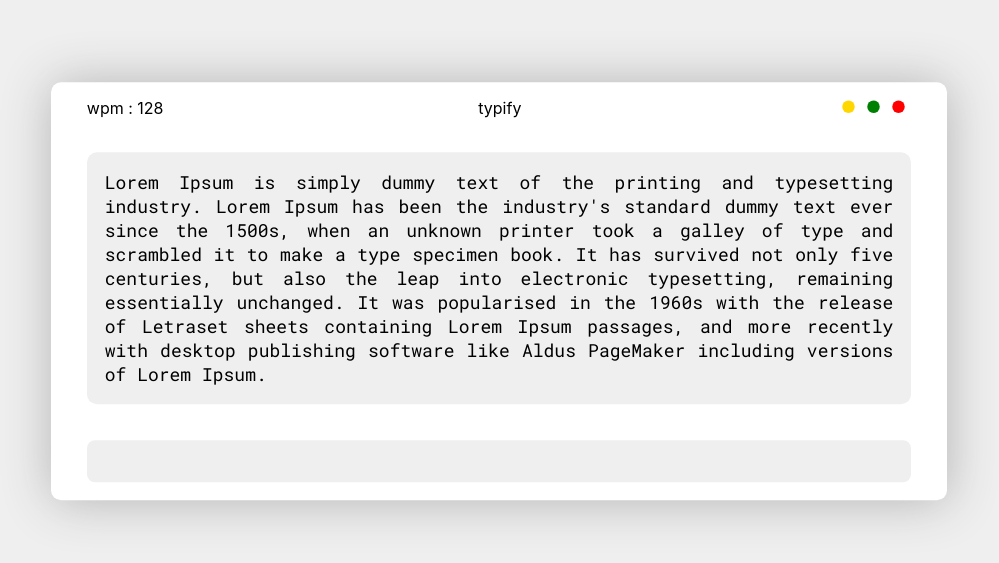
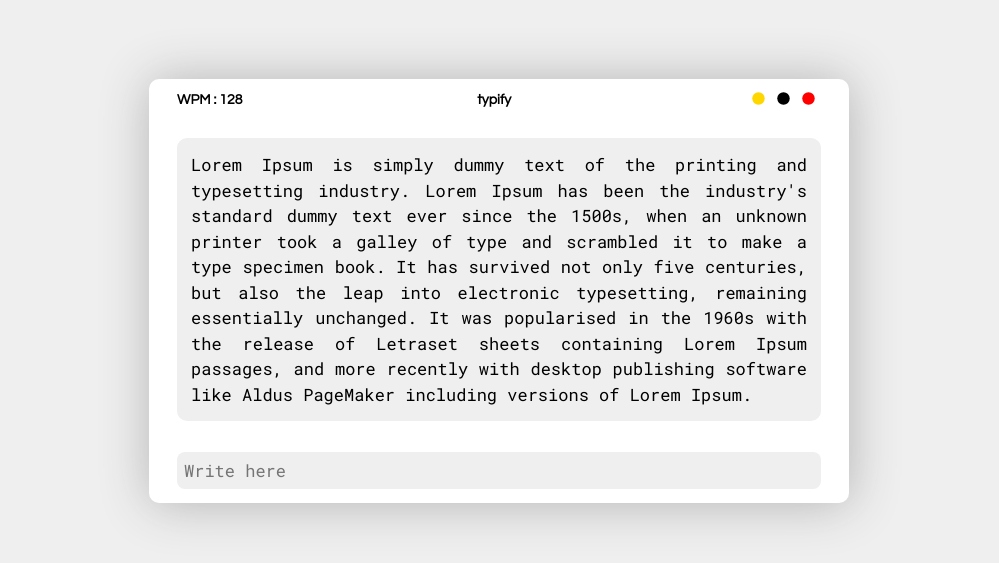
Before and after one commit to mainak-ghosh/typify, a React (Create React App) app: page / in a window 1280 px wide. Shown: the part 109-672 px from the top of the page, without its empty margins (141-1140 px from the left). Built offline with nearby package versions, Linux system fonts and the light colour scheme.

Commit message:
Props added in CircleButton and other small improvements

```diff
--- a/src/App.css
+++ b/src/App.css
@@ -11,40 +11,5 @@
   top: 50%;
   -webkit-transform: translate(-50%, -50%);
   transform: translate(-50%, -50%);
-  max-width: 900px;
+  max-width: 700px;
 }
-
-.App-logo {
-  height: 40vmin;
-  pointer-events: none;
-}
-
-@media (prefers-reduced-motion: no-preference) {
-  .App-logo {
-    animation: App-logo-spin infinite 20s linear;
-  }
-}
-
-.App-header {
-  background-color: #282c34;
-  min-height: 100vh;
-  display: flex;
-  flex-direction: column;
-  align-items: center;
-  justify-content: center;
-  font-size: calc(10px + 2vmin);
-  color: white;
-}
-
-.App-link {
-  color: #61dafb;
-}
-
-@keyframes App-logo-spin {
-  from {
-    transform: rotate(0deg);
-  }
-  to {
-    transform: rotate(360deg);
-  }
-}
--- a/src/App.js
+++ b/src/App.js
@@ -9,11 +9,13 @@ const App = () => {
 
 
   return (
+    <>
     <div className = "App" >
       <ConTextBar/>
       <ParagraphArea/>
       <WrittingBox/>
     </div>
+    </>
   );
 };
 
--- a/src/components/CircleButton/CircleButton.js
+++ b/src/components/CircleButton/CircleButton.js
@@ -1,6 +1,8 @@
 import React from "react";
+import PropTypes from 'prop-types';
 
-const CircleButton = (props) => {
+
+const CircleButton = ({color}) => {
   return (
     <>
       <svg
@@ -13,7 +15,7 @@ const CircleButton = (props) => {
           cx="40"
           cy="40"
           r="20"
-          fill= {props.color}
+          fill= {color}
           id="circle"
         />
       </svg>
@@ -21,4 +23,12 @@ const CircleButton = (props) => {
   );
 };
 
+CircleButton.defaultProps = {
+  color : 'red',
+}
+
+CircleButton.propTypes = {
+  color : PropTypes.string,
+}
+
 export default CircleButton;
--- a/src/components/ContextBar/ContextBar.css
+++ b/src/components/ContextBar/ContextBar.css
@@ -7,4 +7,7 @@
     justify-content: space-between;
     margin-left: 4%;
     margin-right: 4%;
+    font-family: 'Questrial', sans-serif;
+    font-size: 14px;
+    font-weight: 600;
 }
--- a/src/components/ContextBar/ContextBar.js
+++ b/src/components/ContextBar/ContextBar.js
@@ -5,11 +5,11 @@ import CircleButton from '../CircleButton/CircleButton.js'
 const ContextBar = () => {
     return (
         <div className='Body'>
-            <p>wpm : 128</p>
+            <p>WPM : 128</p>
             <p>typify </p>
             <div>
                 <CircleButton color = 'gold'/>
-                <CircleButton color = 'green'/>
+                <CircleButton color = 'black'/>
                 <CircleButton color = 'red'/>
             </div>
 
--- a/src/components/ParagraphArea/ParagraphArea.css
+++ b/src/components/ParagraphArea/ParagraphArea.css
@@ -9,7 +9,8 @@
     margin-right: 4%;
     padding: 2%;
     outline: none;
-    font-size: 18px;
+    font-size: 17px;
     font-family: 'Roboto Mono', monospace;
+    line-height: 1.5;
     text-align: justify;
 }
--- a/src/components/WrittingBox/WrittingBox.css
+++ b/src/components/WrittingBox/WrittingBox.css
@@ -7,7 +7,7 @@
     margin: 2%;
     padding: 1%;
     outline: none;
-    font-size: 18px;
+    font-size: 17px;
 
     font-family: 'Roboto Mono', monospace;
 }
--- a/src/components/WrittingBox/WrittingBox.js
+++ b/src/components/WrittingBox/WrittingBox.js
@@ -3,7 +3,8 @@ import "./WrittingBox.css"
 const WrittingBox = () => {
     return (
         <>
-            <input type='text' className="WrittingBoxBody"></input>
+            <input type='text' className="WrittingBoxBody" placeholder="Write here"></input>
+            <label> </label>
         </>
     )
 }
--- a/src/index.css
+++ b/src/index.css
@@ -1,4 +1,5 @@
 @import url('https://fonts.googleapis.com/css2?family=Roboto+Mono:wght@300;400;500;600&display=swap');
+@import url('https://fonts.googleapis.com/css2?family=Questrial&display=swap');
 
 body {
   margin: 0;
```
